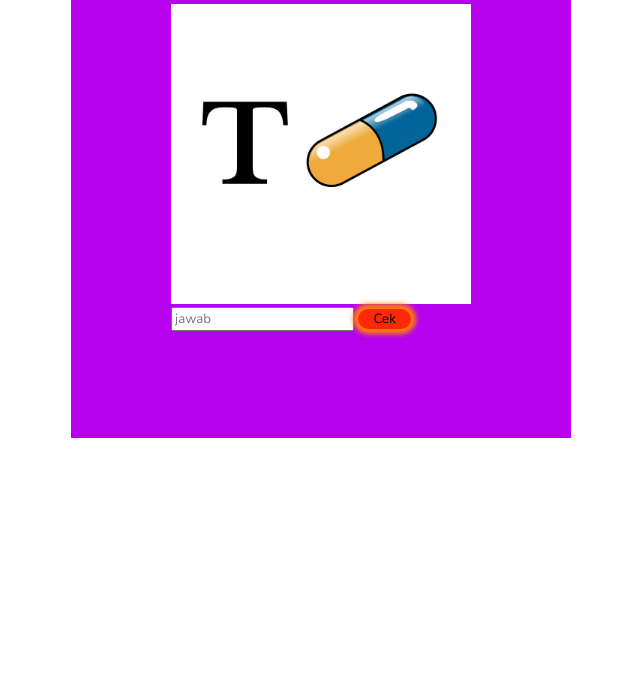
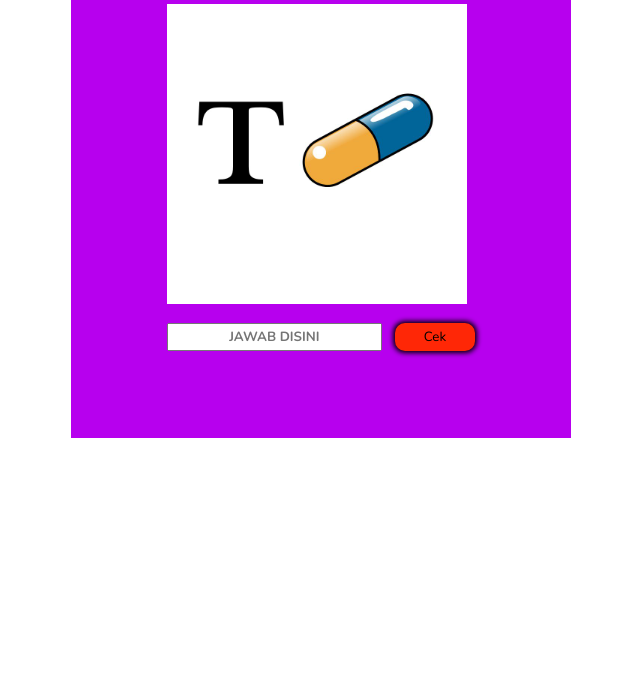
Before and after one commit to agustinushenan01/mk_pg, a plain HTML site: page index.html in a window 1280 px wide. Shown: the part 112-800 px from the top of the page, without its empty margins (319-959 px from the left). Drawn offline with nearby package versions, Linux system fonts and the light colour scheme.

Commit message:
Add files via upload

```diff
--- a/index.html
+++ b/index.html
@@ -20,7 +20,7 @@
             <div class="content">
                 <img src="asset/tobat.jpg" alt="" class="tobat-img">
                 <form action="">
-                    <input type="text" placeholder="jawab">
+                    <input type="text" placeholder="JAWAB DISINI">
                     <button type="button">Cek</button>
                 </form>
             </div>
--- a/style.css
+++ b/style.css
@@ -29,11 +29,13 @@ body {
 .header {
     display: flex;
     align-items: center;
+    justify-content: space-between;
 }
 
 .header h1 {
     font-size: 22px;
     margin-right: 10px;
+    font-weight: bold;
 }
 
 .content {
@@ -52,7 +54,26 @@ body {
 .form button {
     background-color: rgb(255, 39, 6);
     border: none;
-    width: 4em;
+    width: 6em;
     border-radius: 10px;
-    box-shadow: 0 0 5px 5px rgb(255, 128, 0);
+    box-shadow: 0 0 5px 2px rgb(0, 0, 0);
 }
+
+.form .content .tobat-img {
+    margin-bottom: 1em;
+}
+
+.form .content form input {
+    margin-right: 1em;
+    height: 1em;
+    width: 200px;
+    padding: .4em;
+    text-align: center;
+    font-weight: bold;
+    text-transform: uppercase;
+}
+
+.form .content form {
+    display: flex;
+    justify-content: space-between;
+}
```
Also changed, not shown: asset/sarung bantal.png (added), asset/tabung air.png (added), asset/tanta.png (added).
